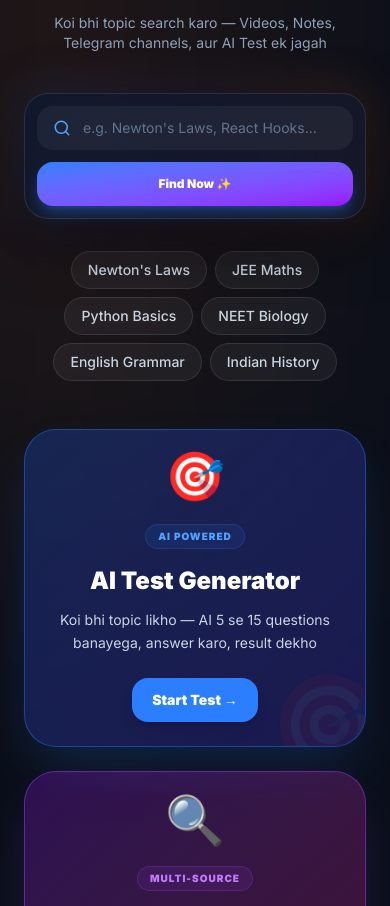
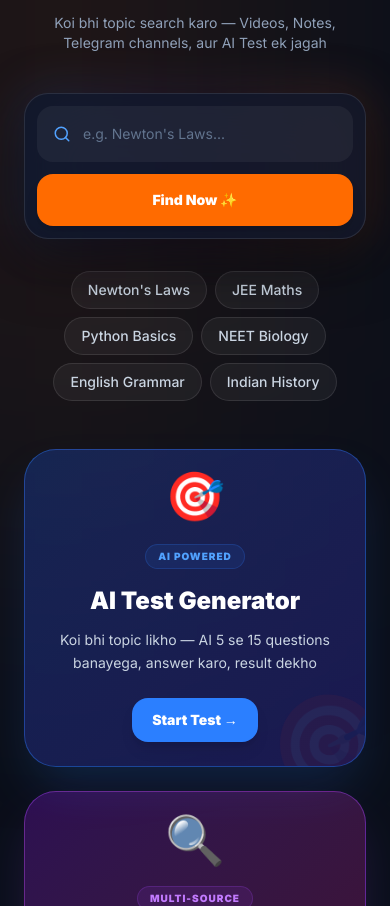
Before and after one commit to Minato95-ayu/adumate-app, a Next.js app: page / in a window 390 px wide. Shown: the part 839-1745 px from the top of the page. Built offline with nearby package versions, Linux system fonts and the light colour scheme.

Commit message:
fix: mobile responsiveness, ai fallback messaging, and profile loading optimization

```diff
--- a/src/app/map/page.tsx
+++ b/src/app/map/page.tsx
@@ -2,7 +2,7 @@
 import { useState, useMemo } from "react";
 import dynamic from "next/dynamic";
 import { providers } from "@/data/providers";
-import { Search, MapPin, Filter, Layers, Navigation } from "lucide-react";
+import { Search, MapPin, Filter, Layers, Navigation, Star } from "lucide-react";
 import { motion } from "framer-motion";
 
 // Dynamically import Map to prevent SSR errors
--- a/src/app/page.tsx
+++ b/src/app/page.tsx
@@ -180,22 +180,22 @@ export default function HomePage() {
             className="relative mb-8 perspective-1000 max-w-3xl mx-auto"
           >
             <div className="absolute inset-0 bg-gradient-to-r from-blue-500/20 via-purple-500/10 to-primary/20 rounded-3xl blur-xl" />
-            <div className="relative flex flex-col sm:flex-row gap-3 bg-slate-900/80 backdrop-blur-2xl border border-white/10 rounded-3xl p-3 shadow-[0_20px_60px_rgba(0,0,0,0.5)]">
-              <div className="flex-1 flex items-center gap-3 bg-white/5 rounded-2xl px-4 md:px-5">
+            <div className="relative flex flex-col md:flex-row gap-3 bg-slate-900/80 backdrop-blur-2xl border border-white/10 rounded-3xl p-3 shadow-[0_20px_60px_rgba(0,0,0,0.5)]">
+              <div className="flex-1 flex items-center gap-3 bg-white/5 rounded-2xl px-4 min-h-[56px]">
                 <Search className="text-blue-400 shrink-0" size={18} />
                 <input
                   value={kfQuery}
                   onChange={e => setKfQuery(e.target.value)}
                   onKeyDown={e => e.key === "Enter" && kfQuery.trim() && router.push(`/search?q=${encodeURIComponent(kfQuery.trim())}`)}
-                  placeholder="e.g. Newton's Laws, React Hooks..."
-                  className="flex-1 bg-transparent text-white py-3 md:py-4 text-sm md:text-base outline-none placeholder:text-slate-500 min-w-0"
+                  placeholder="e.g. Newton's Laws..."
+                  className="flex-1 bg-transparent text-white py-3 text-sm md:text-base outline-none placeholder:text-slate-500 w-full"
                 />
               </div>
               <motion.button
-                whileHover={{ scale: 1.05 }}
-                whileTap={{ scale: 0.95 }}
+                whileHover={{ scale: 1.02 }}
+                whileTap={{ scale: 0.98 }}
                 onClick={() => kfQuery.trim() && router.push(`/search?q=${encodeURIComponent(kfQuery.trim())}`)}
-                className="bg-gradient-to-br from-blue-500 to-purple-600 hover:from-blue-400 hover:to-purple-500 text-white font-black px-6 py-3.5 md:py-4 rounded-2xl transition-all shadow-lg shadow-blue-500/30 text-xs md:text-sm whitespace-nowrap"
+                className="bg-primary text-white font-black px-6 py-4 rounded-2xl transition-all shadow-lg text-sm whitespace-nowrap w-full md:w-auto shrink-0"
               >
                 Find Now ✨
               </motion.button>
--- a/src/app/profile/page.tsx
+++ b/src/app/profile/page.tsx
@@ -21,9 +21,9 @@ export default function ProfilePage() {
   const [address, setAddress] = useState("");
 
   useEffect(() => {
-    const fetchProfile = async () => {
-      if (!auth.currentUser) return;
-      const userRef = doc(db, "users", auth.currentUser.uid);
+    const unsubscribe = auth.onAuthStateChanged(async (user) => {
+      if (user) {
+        const userRef = doc(db, "users", user.uid);
         const userSnap = await getDoc(userRef);
         if (userSnap.exists()) {
           const data = userSnap.data();
@@ -36,8 +36,9 @@ export default function ProfilePage() {
           setAddress(data.address || "");
         }
         setLoading(false);
-    };
-    fetchProfile();
+      }
+    });
+    return () => unsubscribe();
   }, []);
 
   const handleUpdate = async (e: React.FormEvent) => {
--- a/src/app/register-provider/page.tsx
+++ b/src/app/register-provider/page.tsx
@@ -2,8 +2,8 @@
 import { useState } from "react";
 import { motion } from "framer-motion";
 import {
-  User, Camera, Book, MapPin, DollarSign, Youtube,
-  Instagram, Facebook, MessageCircle, Send, CheckCircle, Loader2
+  User, Camera, Book, MapPin, DollarSign, Video,
+  Globe, MessageCircle, Send, CheckCircle, Loader2
 } from "lucide-react";
 
 export default function RegisterProvider() {
@@ -129,7 +129,7 @@ export default function RegisterProvider() {
               <div className="space-y-2">
                 <label className="text-sm font-bold text-slate-300 ml-1">YouTube URL</label>
                 <div className="relative">
-                  <Youtube className="absolute left-4 top-1/2 -translate-y-1/2 text-red-500" size={18} />
+                  <Video className="absolute left-4 top-1/2 -translate-y-1/2 text-red-500" size={18} />
                   <input type="text" placeholder="https://youtube.com/..." className="w-full bg-white/5 border border-white/10 rounded-2xl py-4 pl-12 pr-4 text-white focus:ring-2 focus:ring-red-500 outline-none" />
                 </div>
               </div>
@@ -137,7 +137,7 @@ export default function RegisterProvider() {
               <div className="space-y-2">
                 <label className="text-sm font-bold text-slate-300 ml-1">Instagram Username</label>
                 <div className="relative">
-                  <Instagram className="absolute left-4 top-1/2 -translate-y-1/2 text-pink-500" size={18} />
+                  <Camera className="absolute left-4 top-1/2 -translate-y-1/2 text-pink-500" size={18} />
                   <input type="text" placeholder="@username" className="w-full bg-white/5 border border-white/10 rounded-2xl py-4 pl-12 pr-4 text-white focus:ring-2 focus:ring-pink-500 outline-none" />
                 </div>
               </div>
--- a/src/app/test/page.tsx
+++ b/src/app/test/page.tsx
@@ -139,8 +139,8 @@ Rules:
     } catch (e: any) {
       clearInterval(msgTimer);
       const msg: string = e.message || "";
-      if (msg === "__QUOTA__") {
-        setError("🕐 Free AI limit khatam ho gayi! Thodi der (15-30 min) baad try karo.\n\n⚡ Token limit jald update hogi. Tab tak Quick Topics try karo!");
+      if (msg === "__ALL_PROVIDERS_EXHAUSTED__") {
+        setError("🕐 Sabhi AI providers (Groq, Gemini, DeepSeek, etc.) ki limit khatam ho gayi hai! \n\nShayad aapki API keys mein tokens khatam hain ya saare providers down hain. Thodi der baad try karein ya apni API keys check karein.");
       } else if (msg === "__NOKEY__") {
         setError("❌ API Key nahi mili. .env.local mein NEXT_PUBLIC_GEMINI_API_KEY add karo.");
       } else {
--- a/src/components/Map.tsx
+++ b/src/components/Map.tsx
@@ -4,7 +4,7 @@ import { MapContainer, TileLayer, Marker, Popup, useMap, CircleMarker, Polyline
 import L from "leaflet";
 import "leaflet/dist/leaflet.css";
 import { Provider } from "@/data/providers";
-import { Star, Youtube, Instagram, MessageCircle, MapPin, Navigation, Clock, Ruler } from "lucide-react";
+import { Star, Video, Camera, MessageCircle, MapPin, Navigation, Clock, Ruler, Globe, Send } from "lucide-react";
 
 // Fix for default marker icons in Leaflet + Next.js
 const defaultIcon = L.icon({
@@ -136,12 +136,12 @@ export default function Map({ providers, center = [28.6139, 77.2090] }: MapProps
                 <div className="grid grid-cols-2 gap-2 mb-3">
                   {p.social.youtube && (
                     <a href={p.social.youtube} target="_blank" className="flex items-center justify-center gap-1 bg-red-600/20 hover:bg-red-600/40 text-red-500 py-1.5 rounded-lg text-[10px] font-bold transition-all border border-red-500/20">
-                      <Youtube size={12} /> YouTube
+                      <Video size={12} /> YouTube
                     </a>
                   )}
                   {p.social.instagram && (
                     <a href={`https://instagram.com/${p.social.instagram}`} target="_blank" className="flex items-center justify-center gap-1 bg-pink-600/20 hover:bg-pink-600/40 text-pink-500 py-1.5 rounded-lg text-[10px] font-bold transition-all border border-pink-500/20">
-                      <Instagram size={12} /> Insta
+                      <Camera size={12} /> Insta
                     </a>
                   )}
                 </div>
--- a/src/components/Navbar.tsx
+++ b/src/components/Navbar.tsx
@@ -16,7 +16,7 @@ export default function Navbar() {
             />
           </div>
           <span className="text-2xl font-black text-white tracking-tighter">
-            Adu<span className="text-primary">mate</span>
+            Adu<span className="text-primary">mate</span><span className="hidden sm:inline text-slate-500 font-medium ml-1 italic opacity-50">Dashboard</span>
           </span>
         </Link>
 
--- a/src/lib/ai-service.ts
+++ b/src/lib/ai-service.ts
@@ -109,5 +109,5 @@ export async function multiCallAI(prompt: string, options: { json?: boolean } =
     }
   }
 
-  throw new Error(lastError || "All AI providers failed. Please check your API keys.");
+  throw new Error("__ALL_PROVIDERS_EXHAUSTED__");
 }
```
Also changed, not shown: src/app/provider/[id]/page.tsx (+4 -4 lines). Lines whose indentation alone changed are shown as unchanged.
